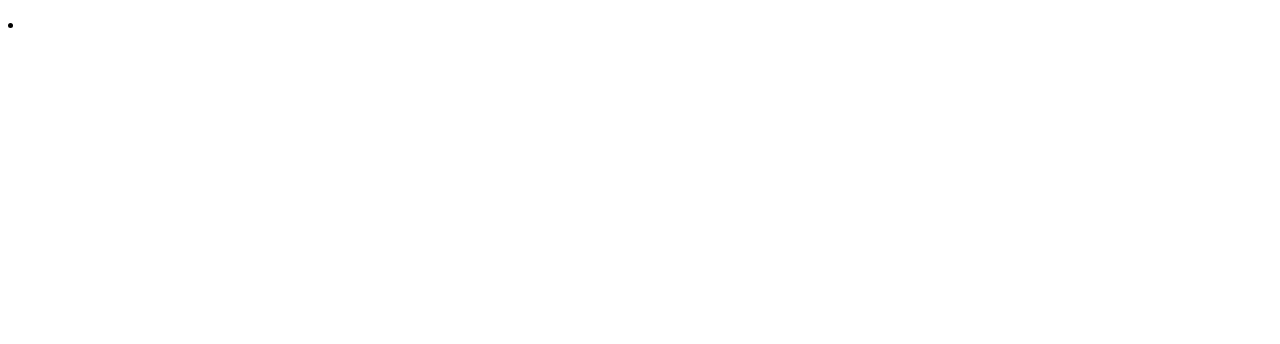
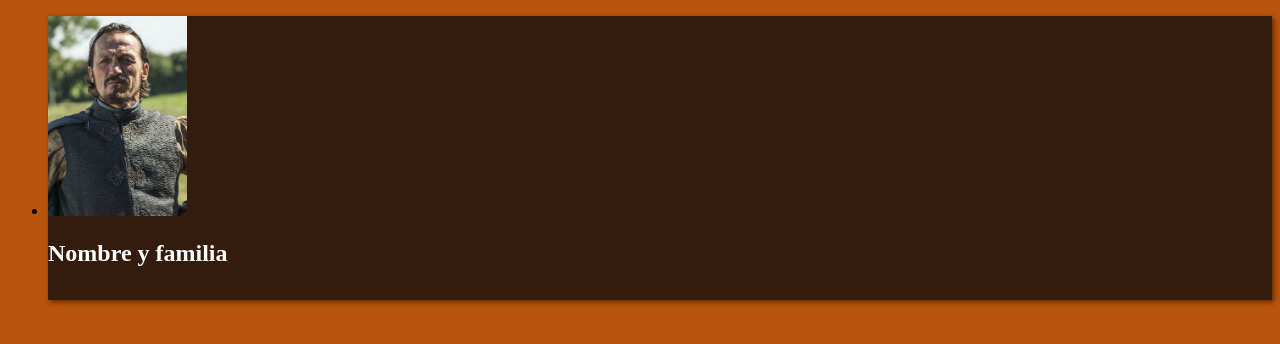
Before and after one commit to AndreaBitmind/202207-w3ch1-andrea-martinez, a website with bundled scripts: page public/index.html in a window 1280 px wide. Built offline with nearby package versions, Linux system fonts and the light colour scheme.

Commit message:
content inside the card added

```diff
--- a/public/index.html
+++ b/public/index.html
@@ -4,12 +4,10 @@
     <meta charset="UTF-8" />
     <meta http-equiv="X-UA-Compatible" content="IE=edge" />
     <meta name="viewport" content="width=device-width, initial-scale=1.0" />
-    <link
-      rel="shortcut icon"
-      href="./favicon/favicon.png"
-      type="image/x-icon"
-    />
+    <link rel="shortcut icon" href="favicon/favicon.png" type="image/x-icon" />
+    <link rel="stylesheet" href="css/styles.css" />
     <script src="js/index.js" type="module"></script>
+
     <title>Document</title>
   </head>
   <body></body>
--- a/public/js/components/Card/Card.js
+++ b/public/js/components/Card/Card.js
@@ -10,8 +10,26 @@ class Card extends Component {
   render() {
     const characterDiv = document.createElement("div");
     characterDiv.className = "card character__card";
+    this.element.appendChild(characterDiv);
 
-    this.element.appendChild(characterDiv);
+    const image = document.createElement("img");
+    image.className = "character__picture card-img-top";
+    image.alt = "Nombre y familia del personaje";
+    image.src = "../../img/bronn.jpg";
+    characterDiv.appendChild(image);
+
+    const divTitle = document.createElement("div");
+    divTitle.className = "card-body";
+    characterDiv.appendChild(divTitle);
+
+    const characterTitle = document.createElement("h2");
+    characterTitle.className = "character__name card-title h4";
+    characterTitle.textContent = "Nombre y familia";
+    divTitle.appendChild(characterTitle);
+
+    const characterInfo = document.createElement("div");
+    characterInfo.className = "character-info";
+    divTitle.appendChild(characterInfo);
   }
 }
 
--- a/public/js/index.js
+++ b/public/js/index.js
@@ -2,12 +2,12 @@ import allCharacters from "./components/personajes.js";
 import Component from "./components/Component.js";
 import Card from "./components/Card/Card.js";
 
-new Component(document.body, "main-container", "div");
-const mainDiv = document.querySelector(".main-container");
+new Component(document.body, "app container", "div");
+const mainDiv = document.querySelector(".app.container");
 
-new Component(mainDiv, "mainList", "ul");
-/* const cardList = document.querySelector(".mainList"); */
+new Component(mainDiv, "characters-list row list-unstyled", "ul");
+const cardList = document.querySelector(".characters-list.row.list-unstyled");
 
 /* new Component(cardList, "cardList", "li"); */
 
-new Card(mainDiv);
+new Card(cardList);
```
